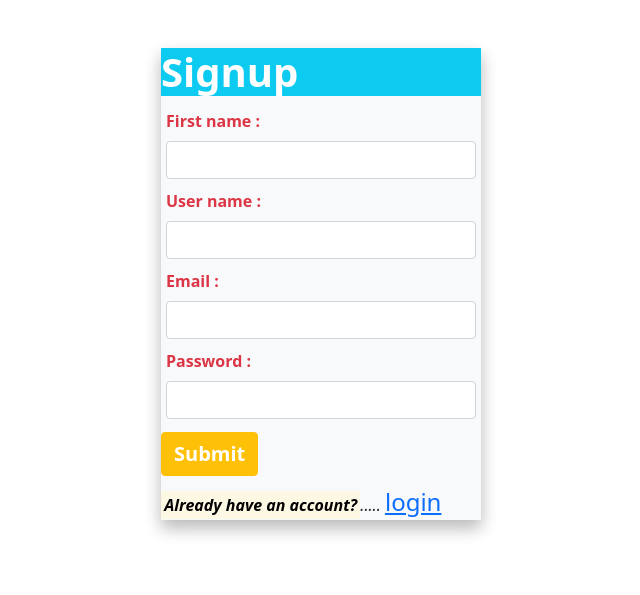
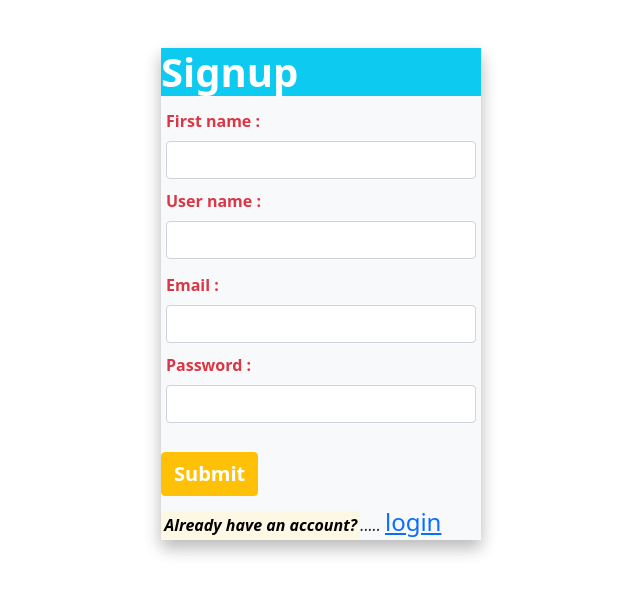
Before and after one commit to emmanuelsley/Crud_Application, a PHP site: page /register.crud.php in a window 1280 px wide. Shown: the top 595 px of the page, without its empty margins (319-959 px from the left). Run offline with PHP 8.4, Linux system fonts and the light colour scheme.

Commit message:
My first commit

```diff
--- a/register.crud.php
+++ b/register.crud.php
@@ -20,21 +20,21 @@
   </div>
 
   <div  class="field">
-  <div class="container" mb-3 ml-5 g-3 >
+  <div class="container mb-1 ml-5 g-3 ">
     <label for="uname" class="form-label text-danger fw-bold"><strong>User name :</strong></label>
     <input type="text" name= "uname" class="form-control" id="uname" placeholder="">
   </div>
   </div>
 
   <div  class="field">
-  <div class="container" mb-3>
+  <div class="container">
     <label for="email" class="form-label text-danger fw-bold"><strong>Email :</strong></label>
     <input type="email" name="email" id="email" class="form-control" placeholder="" >
   </div>
   </div>
 
   <div  class="field">
-  <div class="container" mb-3>
+  <div class="container mb-3">
     <label for="password" class="form-label text-danger fw-bold"><strong>Password :</strong></label>
     <input type="password" name="password" class="form-control" id="password" placeholder="">
   </div>
@@ -42,7 +42,7 @@
 
 
   <!-- <button type="submit" class="btn btn-primary">Submit</button> -->
-  <input type="submit" class="btn btn-warning mt-2 mb-2 fs-5 text-white fw-bold " value="Submit" name="submit">
+  <input type="submit" class="btn btn-warning mt-2 mb-2 fs-5 text-white fw-bold mx-auto " value="Submit" name="submit">
   <p mr-5><i><mark><b>Already have an account?</b></mark>.....</i> <a href="views/login.php" class="fs-4">login</a></p>
 </form>
 
```
